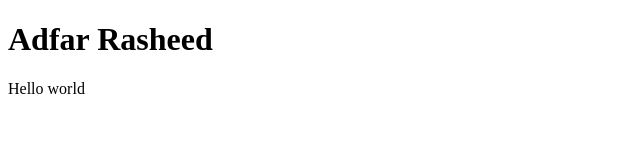
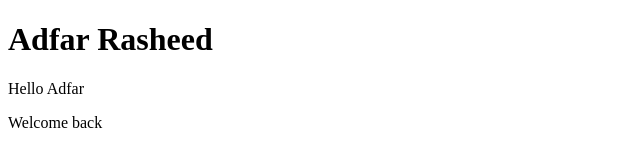
Before and after one commit to adfar-136/Github, a plain HTML site: page index.html in a window 1280 px wide. Shown: the whole page, without its empty margins (0-640 px from the left). Drawn offline with Linux system fonts and the light colour scheme.

Commit message:
added project 2 branch

```diff
--- a/index.html
+++ b/index.html
@@ -7,6 +7,7 @@
 </head>
 <body>
     <h1>Adfar Rasheed</h1>
-    <p>Hello world</p>
+    <p>Hello Adfar</p>
+    <p>Welcome back</p>
 </body>
 </html>
```
